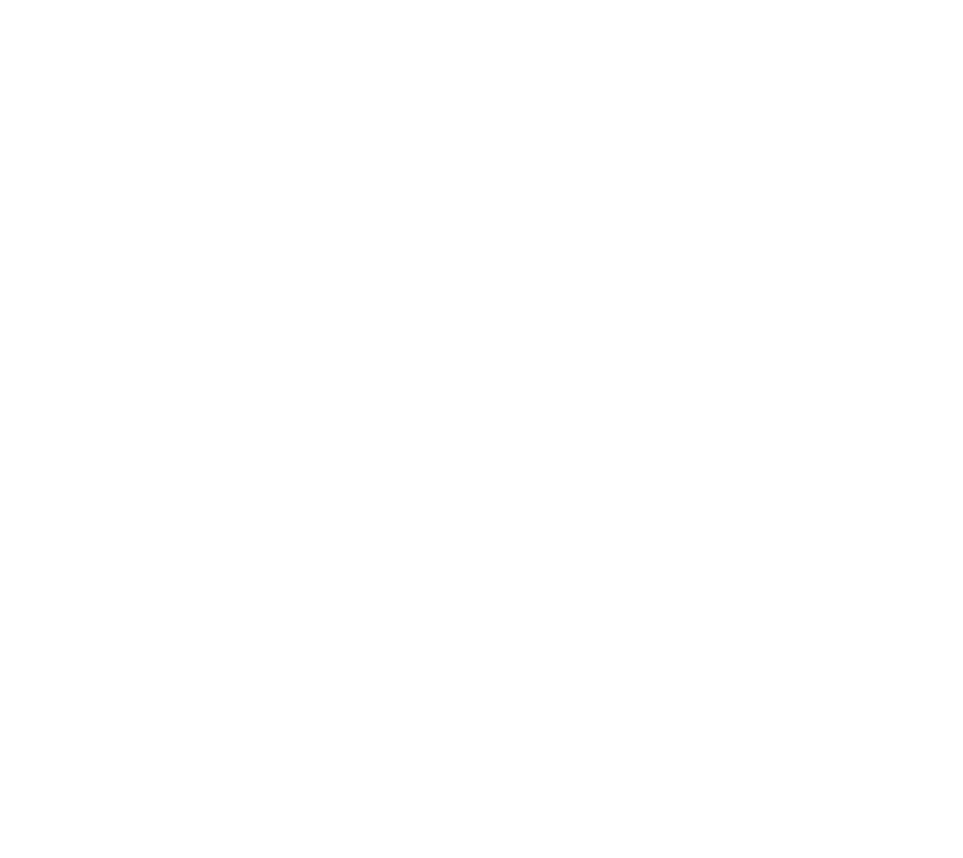
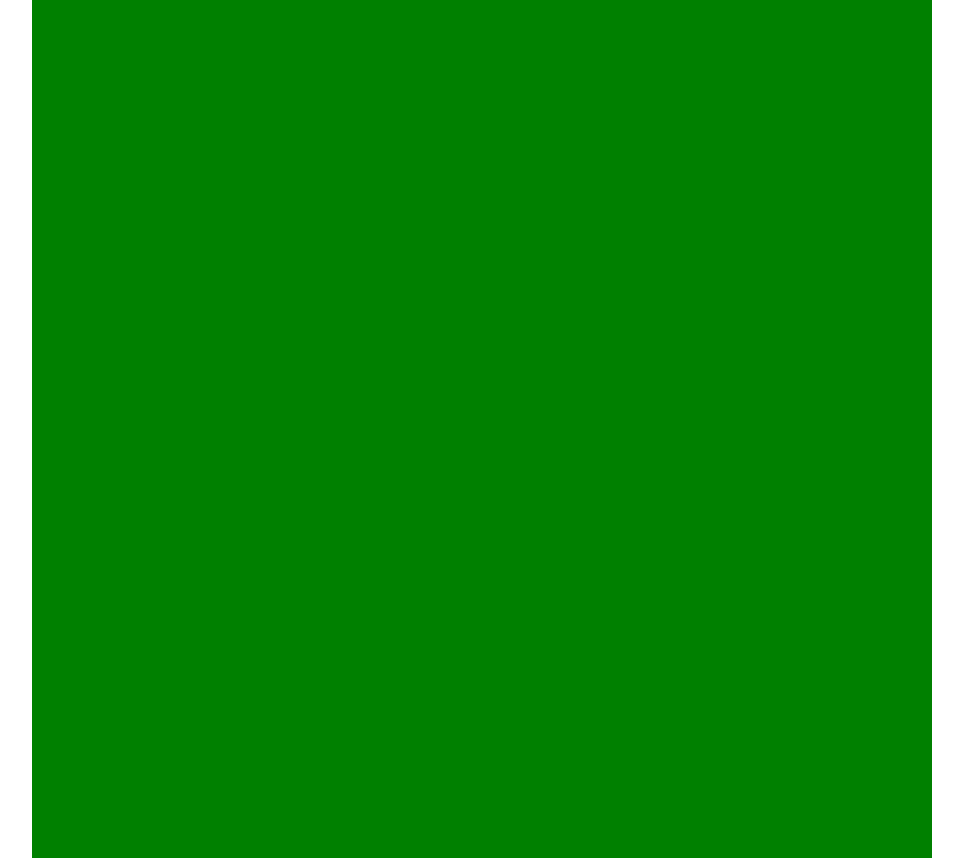
Before and after one commit to MDIE2202/sketchpad, a plain HTML site: page index.html in a window 1280 px wide. Shown: the whole page, without its empty margins (158-1121 px from the left). Before the commit the page ends 800 px from the top, so only its background shows below. Drawn offline with Linux system fonts and the light colour scheme.

```diff
--- a/index.html
+++ b/index.html
@@ -6,6 +6,7 @@
     <meta name="viewport" content="width=device-width, initial-scale=1.0">
     <title>Document</title>
     <script src = 'script.js' defer></script>
+    <link rel="stylesheet" href = 'style.css'>
 </head>
 <body>
     <div class = 'main_container'>
--- a/script.js
+++ b/script.js
@@ -1,11 +1,11 @@
-grid = () => {
+grid = (size) => {
     let column = document.createElement('div');
     column.classList.add('column');
 
-    for (let i = 0; i < 16; i++){
+    for (let i = 0; i < size; i++){
         const row = document.createElement('div');
         row.classList.add('row');
-            for (let i = 0; i < 16; i++){
+            for (let i = 0; i < size; i++){
                 const box = document.createElement('div');
                 box.classList.add('box');
                 row.appendChild(box);
@@ -19,5 +19,9 @@ grid = () => {
 
 }
 
+grid(100)
 
-grid()
+
+
+hover_actions = document.querySelectorAll('.box');
+hover_actions.forEach(box => box.addEventListener('mouseover', function(){this.classList.add('color_change')}))
--- /dev/null
+++ b/style.css
@@ -0,0 +1,36 @@
+body, HTML{
+height: 100%;
+}
+
+.main_container{
+    height: 100%;
+    display: flex;
+    justify-content: center;
+    align-items: center;
+}
+
+.column{
+    display: flex;
+    flex-direction: column;
+    height: 900px;
+    width: 900px;
+    justify-content:center;
+    align-items: center;
+}
+
+.row{
+    height: 100%;
+    width:100%;
+    display: flex;
+    flex-direction: row;
+    justify-content:center;
+}
+
+.box{
+    width: 100%;
+    background-color: green;
+}
+
+.color_change{
+    background-color: pink;
+}
```
